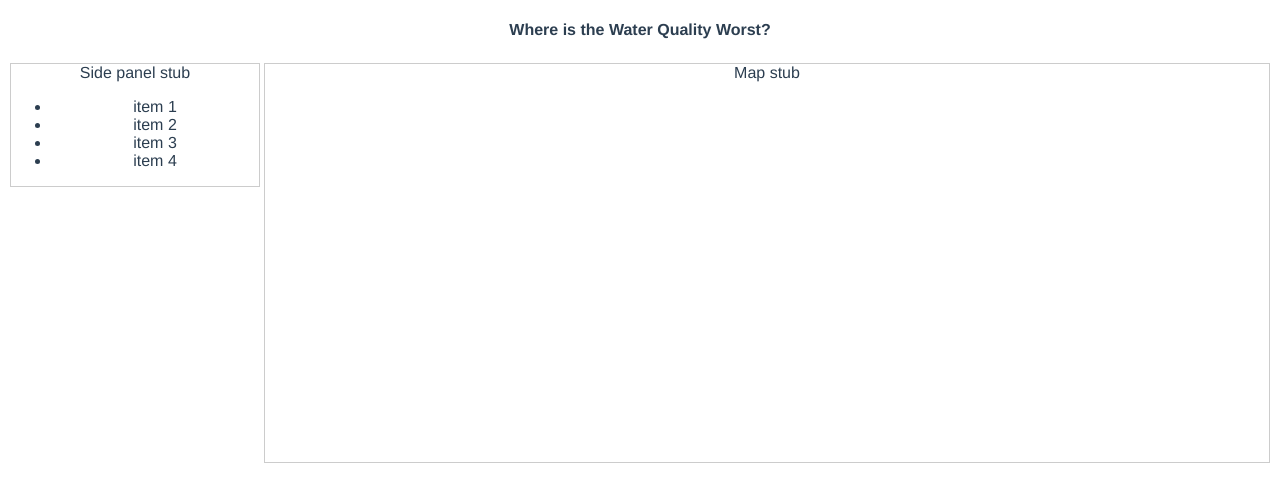
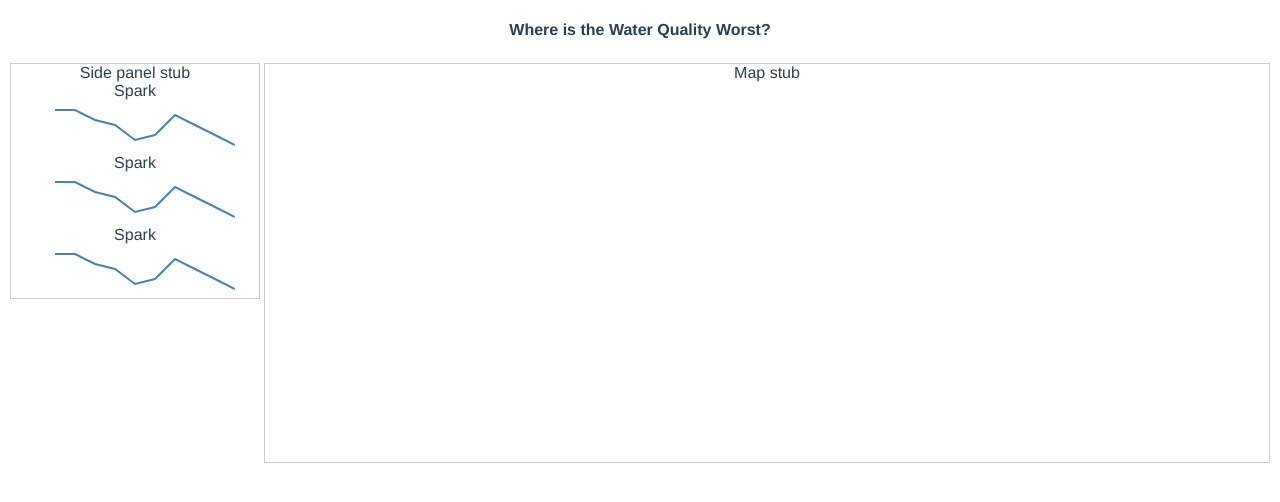
Before and after one commit to mwdchang/uhack2018, a Vue app: page / in a window 1280 px wide. Shown: the top 502 px of the page. Built offline with nearby package versions, Linux system fonts and the light colour scheme.

Commit message:
add stub spark line

```diff
--- a/src/components/side-panel.vue
+++ b/src/components/side-panel.vue
@@ -1,18 +1,23 @@
 <template>
   <div class="side-panel">
     <div>Side panel stub</div>
-    <ul>
-      <li> item 1</li>
-      <li> item 2</li>
-      <li> item 3</li>
-      <li> item 4</li>
-    </ul>
+    <div>
+      <spark-line/>
+      <spark-line/>
+      <spark-line/>
+    </div>
   </div>
 </template>
 
+
 <script>
+import SparkLine from './spark-line.vue';
+
 export default {
-  name: 'side-panel'
+  name: 'side-panel',
+  components: {
+    SparkLine
+  }
 }
 </script>
 
--- /dev/null
+++ b/src/components/spark-line.vue
@@ -0,0 +1,49 @@
+<template>
+  <div ref="container">
+    <div>Spark</div>
+    <svg class="chart"></svg>
+  </div>
+</template>
+
+<script>
+import * as d3 from 'd3';
+
+export default {
+  name: 'SparkLine',
+  props: {
+    data: {
+      type: Object,
+    }
+  },
+  mounted() {
+    const W = 200;
+    const H = 50;
+    const chart = d3.select(this.$refs.container).select('.chart');
+    chart.attr('width', W +'px');
+    chart.attr('height', H +'px');
+    const data = [1, 3, 5, 7, 3, 2, 5, 6, 8, 8];
+
+    const yScale = d3.scaleLinear().range([H, 0]).domain([0, 10]);
+    const xScale = d3.scaleLinear().range([W, 0]).domain([0, 10]);
+
+    const valueFn= d3.line()
+      .x(function(d, i) { return xScale(i); })
+      .y(function(d) { return yScale(d); });
+
+    chart.append("path")
+      .data([data])
+      .attr("class", "line")
+      .attr("d", valueFn);
+
+  }
+
+}
+</script>
+
+<style>
+.line {
+  fill: none;
+  stroke: steelblue;
+  stroke-width: 2px;
+}
+</style>
```
